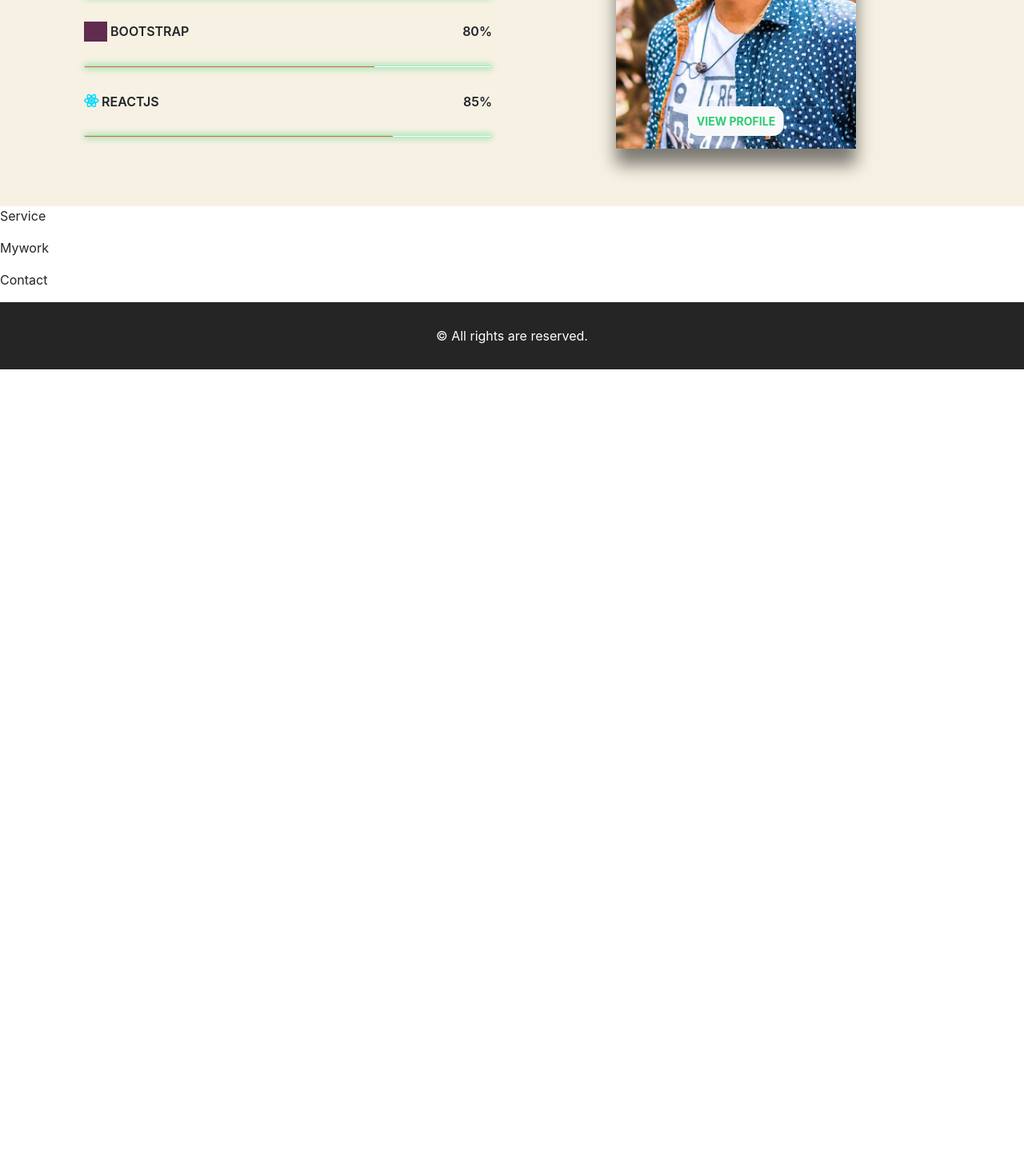
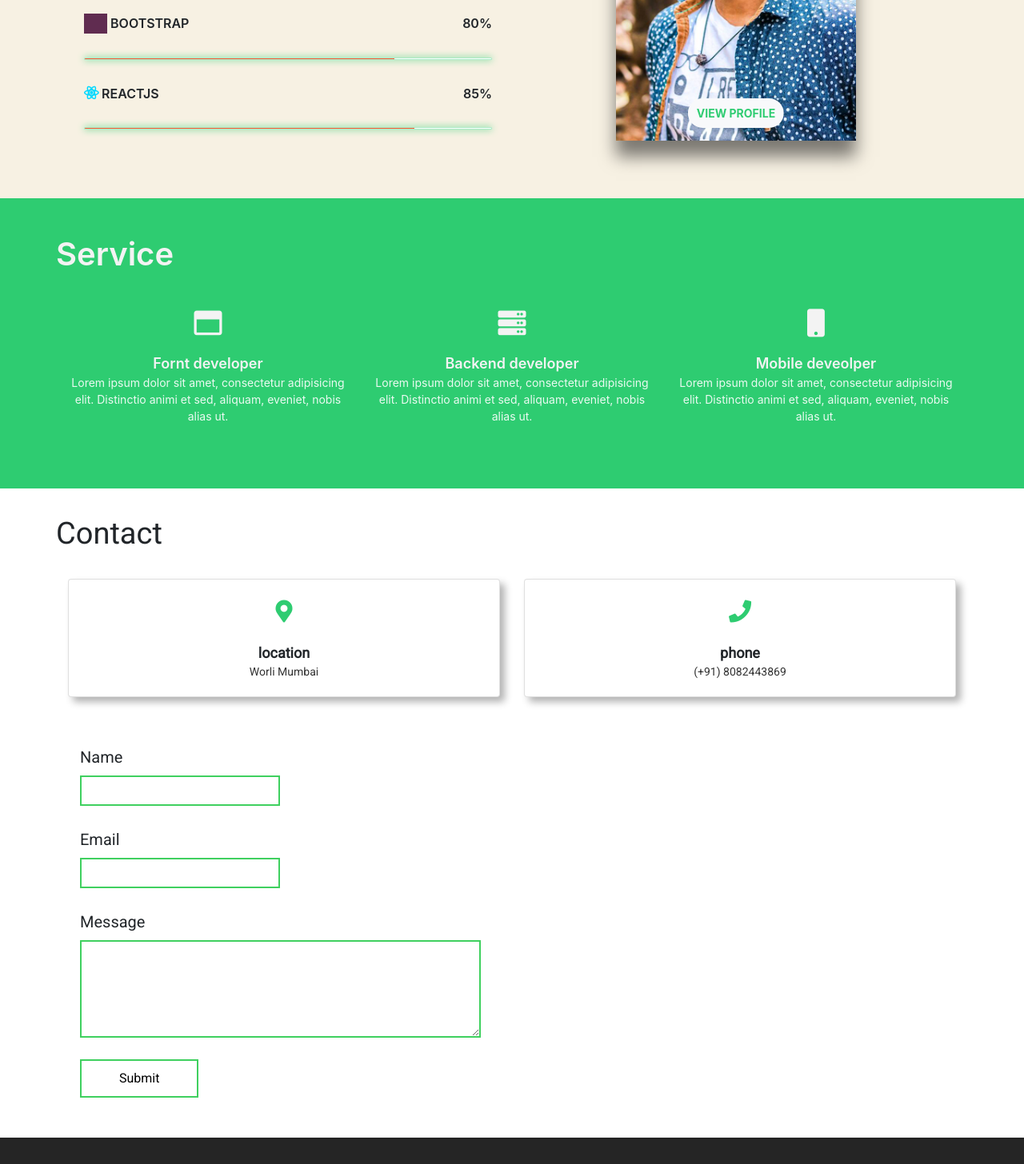
Before and after one commit to vk96/vkportfolio, a React (Create React App) app: page / in a window 1280 px wide. Shown: the part 1200-2656 px from the top of the page at 80% size. Before the commit the page ends 1662 px from the top, so only its background shows below. Built offline with nearby package versions, Linux system fonts and the light colour scheme; a web font is replaced by a local one.

Commit message:
done contact design  and services comp added reveal for animation

```diff
--- a/package.json
+++ b/package.json
@@ -7,6 +7,7 @@
     "classnames": "^2.2.6",
     "react": "^16.7.0",
     "react-dom": "^16.7.0",
+    "react-reveal": "^1.2.2",
     "react-scripts": "2.1.3",
     "react-scroll": "^1.7.10",
     "react-slick": "^0.23.2",
--- a/src/App.css
+++ b/src/App.css
@@ -237,7 +237,7 @@ body {
 }
 
 #profile h1 {
-  font-size: 48px;
+  font-size: 40px;
   color: #333;
 }
 
@@ -265,7 +265,7 @@ body {
   padding: 7px 10px;
   background: #f8f9fb;
   color: #2ecc71;
-  border-radius: 14px;
+  border-radius: 34px;
   font-size: 14px;
   font-weight: bold;
   text-transform: uppercase;
@@ -333,3 +333,115 @@ footer {
   color: #fff;
   text-align: center;
 }
+
+#service {
+  padding: 40px 0;
+  background: #2ecc71;
+  color: #f3f3f3;
+  text-align: center;
+  padding-bottom: 80px;
+}
+
+#service .title {
+  font-size: 40px;
+  color: #f3f3f3;
+  font-weight: 600;
+  margin-left: -15px;
+  text-align: left;
+  margin-bottom: 30px;
+}
+
+#service .icon {
+  font-size: 35px;
+  margin-bottom: 10px;
+}
+
+#service .provide {
+  font-size: 18px;
+  font-weight: 600;
+}
+
+#service .description {
+  font-size: 14px;
+  color: rgba(255, 255, 255, 0.9);
+}
+
+/* contact us */
+
+#contact {
+  font-family: Roboto;
+}
+
+#contact .heading {
+  margin: 34px 0;
+  font-size: 38px;
+  margin-left: -15px;
+}
+
+#contact .labels {
+  font-size: 20px;
+  display: block;
+  margin: 0 0px 8px 15px;
+}
+
+#contact .inputs {
+  display: block;
+  width: 250px;
+  height: 38px;
+  margin-left: 15px;
+  margin-bottom: 27px;
+  border: 2px solid #3fd05f;
+  padding-left: 10px;
+  font-size: 18px;
+}
+
+#contact .input {
+  display: block;
+  margin-left: 15px;
+  margin-bottom: 27px;
+  border: 2px solid #3fd05f;
+  padding-left: 10px;
+  padding-top: 10px;
+  font-size: 18px;
+}
+
+#contact .msg {
+  width: 600px;
+  height: 100px;
+}
+
+#contact .submit {
+  margin-left: 15px;
+  margin-bottom: 50px;
+  border: 2px solid #3fd05f;
+  background-color: #fff;
+  padding: 10px 47px;
+  transition: all 0.5s;
+  cursor: pointer;
+}
+
+#contact .submit:hover {
+  background-color: #3fd05f;
+  color: #fff;
+}
+
+/* person details */
+
+.my-card {
+  box-shadow: 6px 6px 10px rgba(0, 0, 0, 0.3);
+}
+
+.details-icons {
+  font-size: 28px;
+  color: #2ecc71;
+}
+
+.details-name {
+  font-size: 18px;
+  font-weight: 600;
+}
+
+.details-value {
+  font-size: 14px;
+  color: rgba(0, 0, 0, 0.8);
+}
--- a/src/App.js
+++ b/src/App.js
@@ -1,4 +1,6 @@
 import React, { Component } from "react";
+// react scroll
+import { Element } from "react-scroll";
 import Header from "./components/Header";
 import Home from "./components/Home";
 import About from "./components/About";
@@ -12,13 +14,22 @@ export default class App extends Component {
     return (
       <div>
         <Header />
+        <Element name="home">
           <div style={{ position: "relative" }}>
             <Home />
           </div>
+        </Element>
+        <Element name="about">
           <About />
+        </Element>
+
+        <Element name="service">
           <Service />
-        <MyWork />
+        </Element>
+        <Element name="contact">
           <Contact />
+        </Element>
+
         <Footer />
       </div>
     );
--- a/src/components/Contact.jsx
+++ b/src/components/Contact.jsx
@@ -1,9 +1,44 @@
 import React from "react";
+// bootstrap
+import { Row, Col } from "reactstrap";
+import PersonalDetails from "../utility/PersonalDetails";
+// data
+import { details } from "../data/personal-details";
 
 export default function Contact() {
   return (
-    <div>
-      <p>Contact</p>
+    <div id="contact">
+      <div className="container">
+        <h1 className="heading">Contact</h1>
+        <Row style={{ marginBottom: 60 }}>
+          {details.map((detail, i) => (
+            <Col xs="12" md="6" key={"detail" + i}>
+              <PersonalDetails
+                name={detail.name}
+                icon={detail.icon}
+                value={detail.value}
+                delay={detail.delay}
+              />
+            </Col>
+          ))}
+        </Row>
+
+        <form id="form">
+          <label htmlFor="name" className="labels">
+            Name
+          </label>
+          <input type="text" name="name" id="name" className="inputs" />
+          <label htmlFor="email" className="labels">
+            Email
+          </label>
+          <input type="text" name="email" id="email" className="inputs" />
+          <label htmlFor="msg" className="labels">
+            Message
+          </label>
+          <textarea name="msg" id="msg" cols="50" rows="4" className="input" />
+          <input type="submit" className="submit" />
+        </form>
+      </div>
     </div>
   );
 }
--- a/src/components/Header.jsx
+++ b/src/components/Header.jsx
@@ -12,6 +12,8 @@ import {
 import classnames from "classnames";
 // context api
 import { Consumer } from "../context";
+// react scroll
+import { scroller } from "react-scroll";
 
 class Header extends React.Component {
   state = {
@@ -43,6 +45,15 @@ class Header extends React.Component {
     // this.props.activeSkill;
   };
 
+  handleScrollElement = element => {
+    scroller.scrollTo(element, {
+      duration: 1000,
+      smooth: true,
+      offset: -50
+    });
+    this.props.activeNavbar(element);
+  };
+
   render() {
     const { isOpen, styleHeader } = this.state;
     return (
@@ -62,7 +73,8 @@ class Header extends React.Component {
           <NavbarBrand
             className="my-brand"
             style={{ color: "#fff", fontSize: 22 }}
-            href="/"
+            onClick={() => this.handleScrollElement("home")}
+            style={{ cursor: "pointer" }}
           >
             VL
           </NavbarBrand>
@@ -71,10 +83,34 @@ class Header extends React.Component {
           </NavbarToggler>
           <Collapse isOpen={isOpen} navbar>
             <Nav className="float-right" navbar>
-              <NavItem className="nav-item">home</NavItem>
-              <NavItem className="nav-item">about</NavItem>
-              <NavItem className="nav-item">service</NavItem>
-              <NavItem className="nav-item">contect</NavItem>
+              <NavItem
+                className="nav-item"
+                onClick={() => this.handleScrollElement("home")}
+                style={{ cursor: "pointer" }}
+              >
+                home
+              </NavItem>
+              <NavItem
+                className="nav-item"
+                onClick={() => this.handleScrollElement("about")}
+                style={{ cursor: "pointer" }}
+              >
+                about
+              </NavItem>
+              <NavItem
+                className="nav-item"
+                onClick={() => this.handleScrollElement("service")}
+                style={{ cursor: "pointer" }}
+              >
+                service
+              </NavItem>
+              <NavItem
+                className="nav-item"
+                onClick={() => this.handleScrollElement("contact")}
+                style={{ cursor: "pointer" }}
+              >
+                contect
+              </NavItem>
             </Nav>
           </Collapse>
         </Container>
@@ -85,6 +121,12 @@ class Header extends React.Component {
 
 export default props => (
   <Consumer>
-    {({ activeSkill }) => <Header {...props} activeSkill={activeSkill} />}
+    {({ activeSkill, activeNavbar }) => (
+      <Header
+        {...props}
+        activeSkill={activeSkill}
+        activeNavbar={activeNavbar}
+      />
+    )}
   </Consumer>
 );
--- a/src/components/Service.jsx
+++ b/src/components/Service.jsx
@@ -1,11 +1,28 @@
 import React from "react";
 // bootstrap
-import { Row, Col } from "reactstrap";
+import { Row, Col, Container } from "reactstrap";
+import SingleService from "../utility/SingleService";
+// data
+import { services } from "../data/service";
 
 export default function Service() {
   return (
     <div id="service">
-      <p className="title">Service</p>
+      <Container>
+        <p className="title">Service</p>
+        <Row>
+          {services.map((service, i) => (
+            <Col md="4" key={"service" + i}>
+              <SingleService
+                value={service.value}
+                icon={service.icon}
+                name={service.name}
+                delay={service.delay}
+              />
+            </Col>
+          ))}
+        </Row>
+      </Container>
     </div>
   );
 }
--- a/src/context/index.jsx
+++ b/src/context/index.jsx
@@ -4,7 +4,10 @@ const Context = React.createContext();
 
 class Provider extends Component {
   state = {
-    skillsAni: false
+    skillsAni: false,
+    navAbout: false,
+    navService:false,
+
   };
   activeSkill = () => {
     if (this.state.skillsAni === false) {
@@ -13,12 +16,16 @@ class Provider extends Component {
       });
     }
   };
+  activeNavbar = element => {
+    console.log("navbar active", element);
+  };
   render() {
     return (
       <Context.Provider
         value={{
           ...this.state,
-          activeSkill: this.activeSkill
+          activeSkill: this.activeSkill,
+          activeNavbar: this.activeNavbar
         }}
       >
         {this.props.children}
--- /dev/null
+++ b/src/data/personal-details.jsx
@@ -0,0 +1,14 @@
+export const details = [
+  {
+    name: "location",
+    icon: "map-marker-alt",
+    value: "Worli Mumbai",
+    delay: 0
+  },
+  {
+    name: "phone",
+    icon: "phone",
+    value: "(+91) 8082443869",
+    delay: 300
+  }
+];
--- /dev/null
+++ b/src/data/service.jsx
@@ -0,0 +1,18 @@
+export const services = [
+  {
+    name: "Fornt developer",
+    icon: "window-maximize",
+    value: true,
+    delay: 0
+  },
+  {
+    name: "Backend developer",
+    icon: "server",
+    delay: 400
+  },
+  {
+    name: "Mobile deveolper",
+    icon: "mobile",
+    delay: 700
+  }
+];
--- /dev/null
+++ b/src/utility/PersonalDetails.jsx
@@ -0,0 +1,20 @@
+import React from "react";
+// bootstrap
+import { Card, CardBody } from "reactstrap";
+import { Fade } from "react-reveal";
+
+export default function PersonalDetails({ icon, name, value, delay }) {
+  return (
+    <Fade delay={delay} bottom onReveal={() => console.log("fade reveal")}>
+      <Card style={{ textAlign: "center" }} className="my-card">
+        <CardBody>
+          <p className="details-icons">
+            <i className={"fas fa-" + icon} />
+          </p>
+          <p className="details-name mb-0">{name}</p>
+          <p className="details-value mb-0">{value}</p>
+        </CardBody>
+      </Card>
+    </Fade>
+  );
+}
--- /dev/null
+++ b/src/utility/SingleService.jsx
@@ -0,0 +1,20 @@
+import React from "react";
+// reveal
+import { Zoom } from "react-reveal";
+
+export default function SingleService({ icon, name, value, delay }) {
+  return (
+    <Zoom delay={delay}>
+      <div>
+        <div className="icon">
+          <i className={value ? "far fa-" + icon : "fa fa-" + icon} />{" "}
+        </div>
+        <div className="provide">{name}</div>
+        <div className="description">
+          Lorem ipsum dolor sit amet, consectetur adipisicing elit. Distinctio
+          animi et sed, aliquam, eveniet, nobis alias ut.
+        </div>
+      </div>
+    </Zoom>
+  );
+}
```
Also changed, not shown: 1 other file (tests, documents, lock files or other folders). Lines whose indentation alone changed are shown as unchanged.
